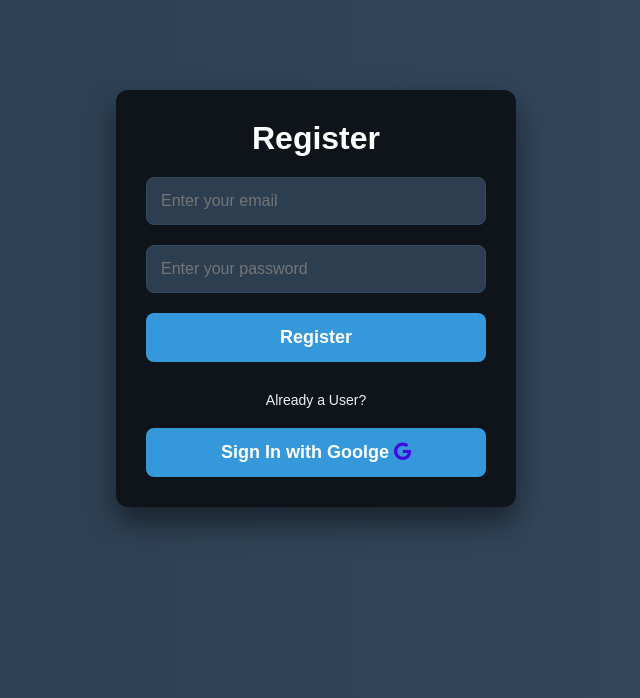
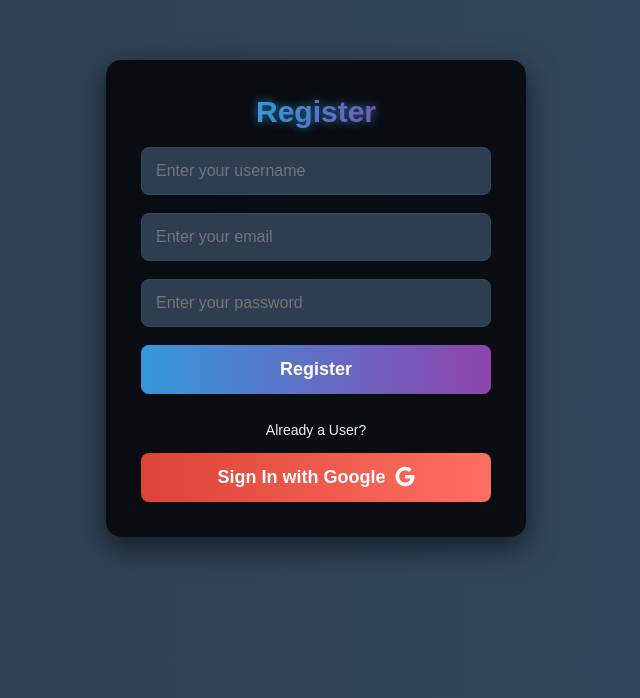
Before and after one commit to haadjs/Todo-firebase, a plain HTML site: page auth/register.html in a window 1280 px wide. Shown: the part 102-800 px from the top of the page, without its empty margins (324-964 px from the left). Drawn offline with Linux system fonts and the light colour scheme.

Commit message:
register dne

```diff
--- a/auth/reg.css
+++ b/auth/reg.css
@@ -1,3 +1,4 @@
+/* Global Reset */
 * {
   margin: 0;
   padding: 0;
@@ -5,88 +6,141 @@
 }
 
 body {
-  font-family: "Arial", sans-serif;
+  font-family: "Poppins", sans-serif;
   background: linear-gradient(to right, #2c3e50, #34495e); /* Darker gradient */
   display: flex;
   justify-content: center;
   align-items: center;
   height: 100vh;
-  color: #ecf0f1; /* Lighter text color for dark mode */
+  color: #ecf0f1;
 }
 
+/* Form Container */
 .form {
   width: 100%;
-  max-width: 400px;
-  background-color: rgba(0, 0, 0, 0.7); /* Darker form background */
-  padding: 30px;
-  border-radius: 12px;
-  box-shadow: 0 15px 30px rgba(0, 0, 0, 0.5); /* Slightly stronger shadow */
+  max-width: 420px;
+  background-color: rgba(0, 0, 0, 0.8);
+  padding: 35px;
+  border-radius: 15px;
+  box-shadow: 0 10px 30px rgba(0, 0, 0, 0.6);
+  animation: fadeIn 1s ease-in-out;
 }
 
 .center {
   display: flex;
   flex-direction: column;
   align-items: center;
-  gap: 20px;
+  gap: 18px;
 }
 
+/* Title */
 h1 {
-  font-size: 32px;
-  font-weight: 600;
+  font-size: 30px;
+  font-weight: 700;
   text-align: center;
-  color: #fff; /* Ensure the title is readable */
+  background: linear-gradient(to right, #3498db, #8e44ad);
+  -webkit-background-clip: text;
+  -webkit-text-fill-color: transparent;
+  text-shadow: 0px 0px 10px rgba(52, 152, 219, 0.7);
 }
 
+/* Input Fields */
 input {
   width: 100%;
   padding: 14px;
   font-size: 16px;
   border-radius: 8px;
-  border: 1px solid #34495e; /* Darker border color */
+  border: 1px solid #34495e;
   outline: none;
-  background-color: #2c3e50; /* Darker background for input fields */
-  color: #ecf0f1; /* Lighter text in input */
+  background-color: #2c3e50;
+  color: #ecf0f1;
+  transition: border 0.3s, box-shadow 0.3s;
 }
 
 input:focus {
-  border: 2px solid #3498db; /* Brighter blue focus */
-  box-shadow: 0 0 10px rgba(52, 152, 219, 0.7); /* Bright blue shadow */
+  border: 2px solid #3498db;
+  box-shadow: 0 0 12px rgba(52, 152, 219, 0.7);
 }
 
+/* Register Button */
 button {
   width: 100%;
   padding: 14px;
   font-size: 18px;
   font-weight: 600;
   border: none;
-  background-color: #3498db; /* Bright blue button */
-  color: #fff;
+  background: linear-gradient(to right, #3498db, #8e44ad);
+  color: white;
   cursor: pointer;
   border-radius: 8px;
-  transition: background-color 0.3s, transform 0.3s;
+  transition: background 0.3s, transform 0.3s, box-shadow 0.3s;
 }
 
 button:hover {
-  background-color: #2980b9; /* Slightly darker blue on hover */
-  transform: translateY(-2px); /* Slight hover effect */
+  background: linear-gradient(to right, #2980b9, #6d1b7b);
+  transform: scale(1.03);
+  box-shadow: 0px 8px 15px rgba(52, 152, 219, 0.7);
 }
 
 button:active {
-  transform: translateY(0); /* Reset position when button is clicked */
+  transform: scale(1);
 }
 
+/* Google Sign-In Button */
+.loginbtn {
+  margin-top: 15px;
+  background: linear-gradient(to right, #db4437, #ff6f61);
+  color: white;
+  display: flex;
+  align-items: center;
+  justify-content: center;
+  gap: 10px;
+}
+
+.loginbtn i {
+  font-size: 20px;
+}
+
+/* Already a User Link */
 .user {
   text-decoration: none;
   color: #ecf0f1;
   font-size: 14px;
   margin-top: 10px;
   text-align: center;
+  transition: color 0.3s;
 }
 
 .user:hover {
   text-decoration: underline;
-  color: #3498db; /* Change color on hover */
+  color: #3498db;
 }
-.loginbtn{
-  margin-top: 20px;
+
+/* Responsive Design */
+@media (max-width: 500px) {
+  .form {
+      padding: 25px;
+  }
+
+  h1 {
+      font-size: 26px;
+  }
+
+  input,
+  button {
+      font-size: 15px;
+      padding: 12px;
+  }
 }
+
+/* Fade In Animation */
+@keyframes fadeIn {
+  from {
+      opacity: 0;
+      transform: translateY(-20px);
+  }
+  to {
+      opacity: 1;
+      transform: translateY(0);
+  }
+}
--- a/auth/register.html
+++ b/auth/register.html
@@ -5,23 +5,39 @@
     <meta name="viewport" content="width=device-width, initial-scale=1.0" />
     <title>Register</title>
     <link rel="stylesheet" href="reg.css" />
-    <link rel="stylesheet" href="https://cdnjs.cloudflare.com/ajax/libs/font-awesome/6.7.2/css/all.min.css">
+    <link
+      rel="stylesheet"
+      href="https://cdnjs.cloudflare.com/ajax/libs/font-awesome/6.7.2/css/all.min.css"
+    />
   </head>
   <body>
     <form action="" method="dialog" class="form">
       <div class="center">
         <h1>Register</h1>
-        <input type="email" placeholder="Enter your email" id="email" />
+        <input
+          type="text"
+          placeholder="Enter your username"
+          id="username"
+          required
+        />
+        <input
+          type="email"
+          placeholder="Enter your email"
+          id="email"
+          required
+        />
         <input
           type="password"
           placeholder="Enter your password"
           id="password"
+          required
         />
         <button type="submit" id="submit">Register</button>
         <a href="./login.html" class="user">Already a User?</a>
       </div>
-      <button class="loginbtn">Sign In with Goolge <span><i class="fa-brands fa-google" style="color: #400be0;"></i></span></button>
-
+      <button class="loginbtn">
+        Sign In with Google <i class="fa-brands fa-google"></i>
+      </button>
     </form>
     <script type="module" src="register.js"></script>
   </body>
```
Also changed, not shown: index.html (+2 -2 lines).
